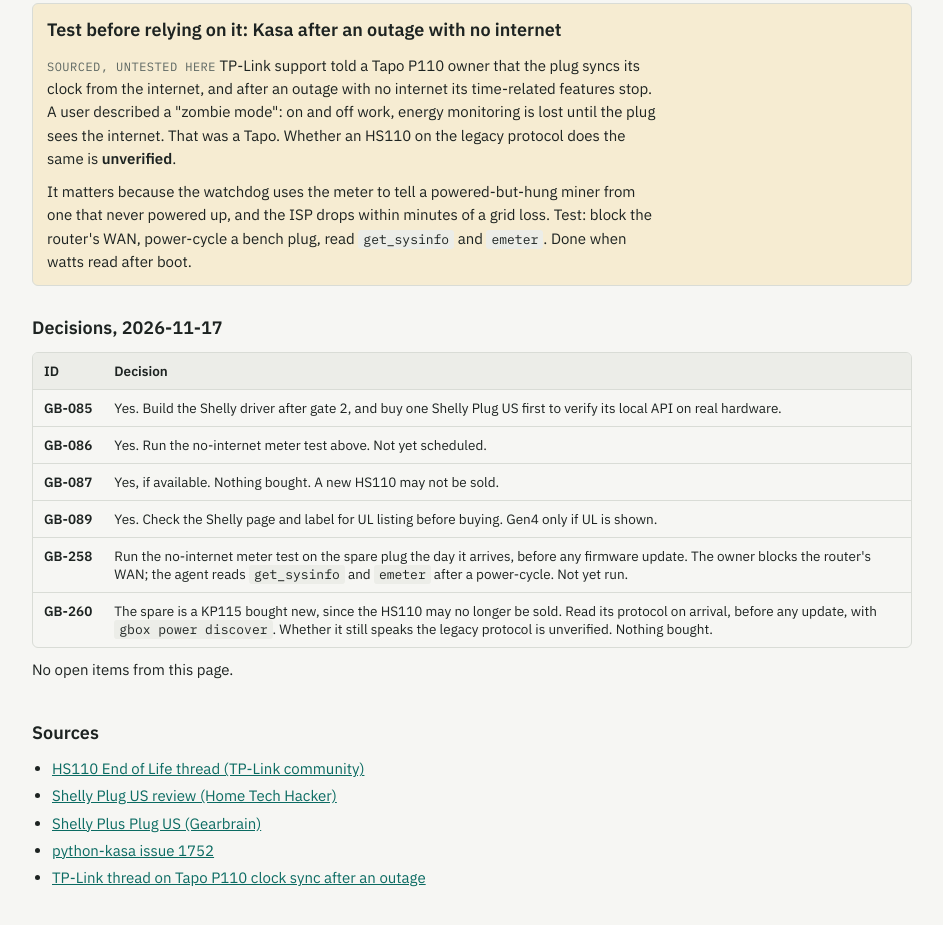
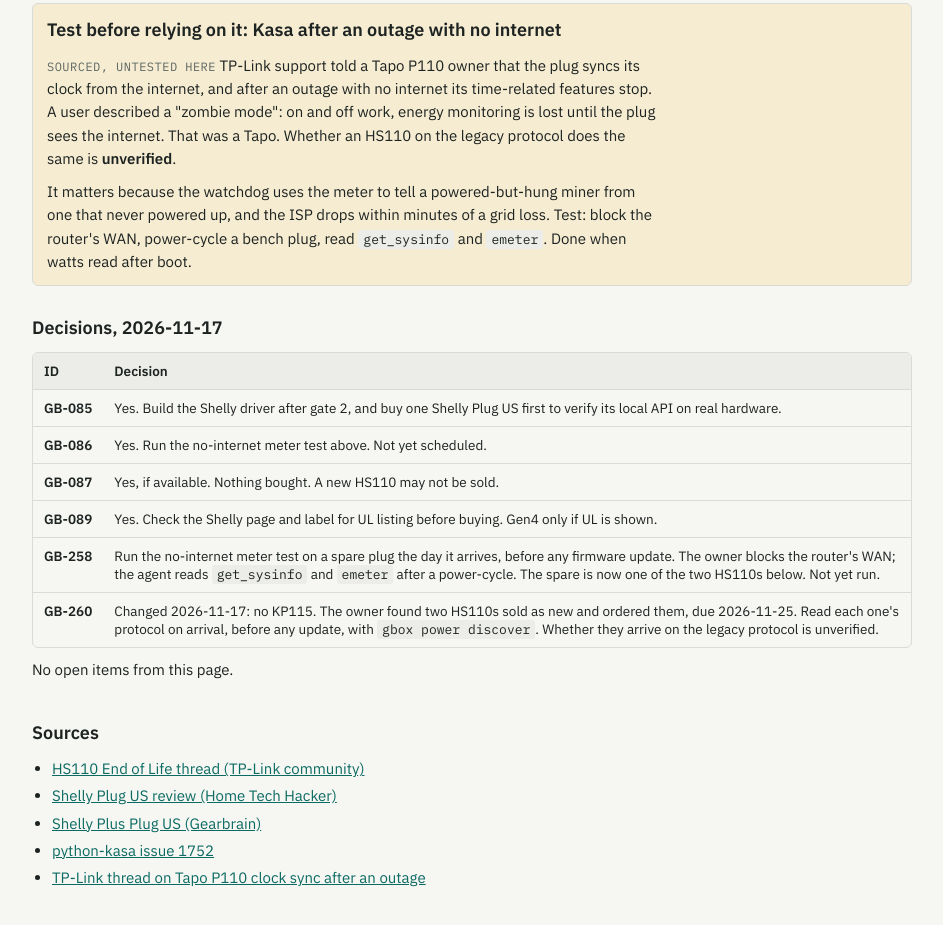
Before and after one commit to crProductGuy/goldshell-box-tools-productguy, a plain HTML site: page docs/plug-options.html in a window 1280 px wide. Shown: the part 1047-1972 px from the top of the page, without its empty margins (168-1111 px from the left). Drawn offline with Linux system fonts and the light colour scheme.

Commit message:
docs: GB-260 changed to two HS110s due 11-25; HS105 reset noted
Co-Authored-By: Claude Sonnet 5.5 <noreply@anthropic.com>

```diff
--- a/docs/plug-options.html
+++ b/docs/plug-options.html
@@ -73,8 +73,8 @@ a{color:var(--accent)}
 <tr><td>GB-086</td><td>Yes. Run the no-internet meter test above. Not yet scheduled.</td></tr>
 <tr><td>GB-087</td><td>Yes, if available. Nothing bought. A new HS110 may not be sold.</td></tr>
 <tr><td>GB-089</td><td>Yes. Check the Shelly page and label for UL listing before buying. Gen4 only if UL is shown.</td></tr>
-<tr><td>GB-258</td><td>Run the no-internet meter test on the spare plug the day it arrives, before any firmware update. The owner blocks the router's WAN; the agent reads <code>get_sysinfo</code> and <code>emeter</code> after a power-cycle. Not yet run.</td></tr>
-<tr><td>GB-260</td><td>The spare is a KP115 bought new, since the HS110 may no longer be sold. Read its protocol on arrival, before any update, with <code>gbox power discover</code>. Whether it still speaks the legacy protocol is unverified. Nothing bought.</td></tr>
+<tr><td>GB-258</td><td>Run the no-internet meter test on a spare plug the day it arrives, before any firmware update. The owner blocks the router's WAN; the agent reads <code>get_sysinfo</code> and <code>emeter</code> after a power-cycle. The spare is now one of the two HS110s below. Not yet run.</td></tr>
+<tr><td>GB-260</td><td>Changed 2026-11-17: no KP115. The owner found two HS110s sold as new and ordered them, due 2026-11-25. Read each one's protocol on arrival, before any update, with <code>gbox power discover</code>. Whether they arrive on the legacy protocol is unverified.</td></tr>
 </tbody></table></div>
 <p style="margin-top:10px">No open items from this page.</p>
 </section>
```
Also changed, not shown: 2 other files.
